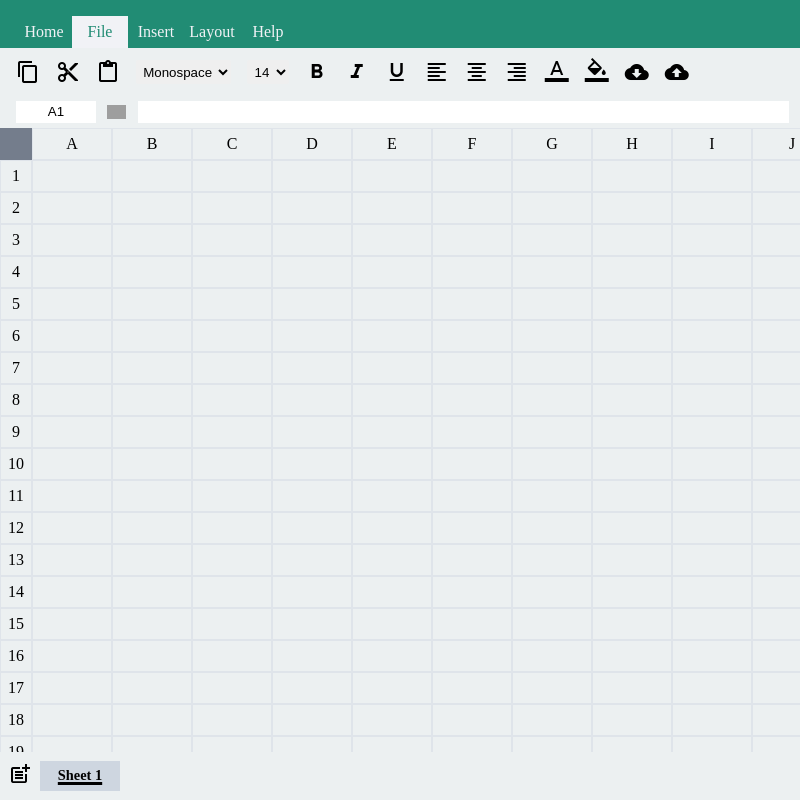
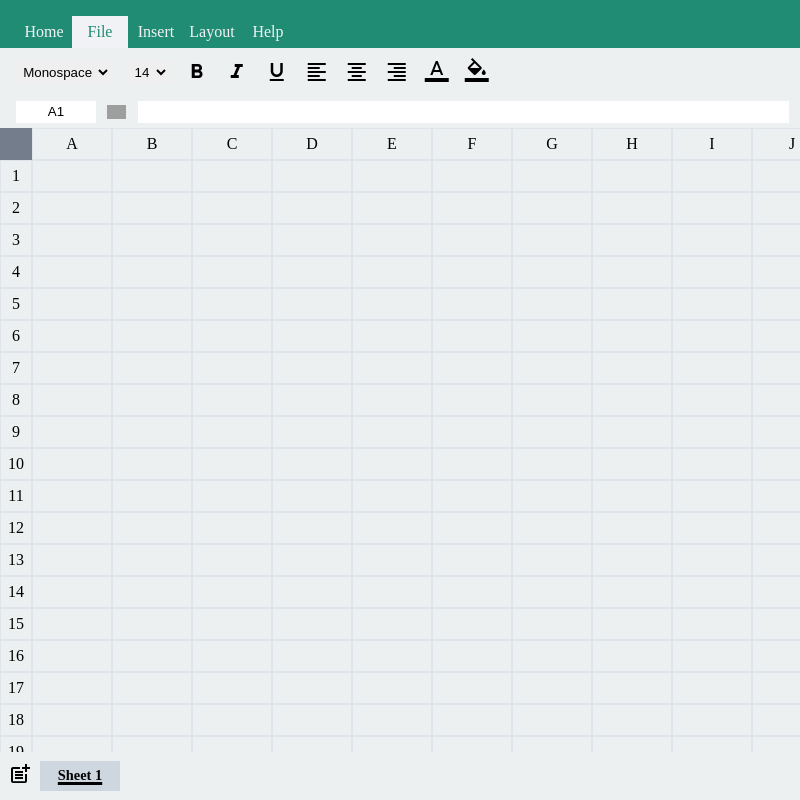
Before and after one commit to arjun1607/Excel-Clone, an Electron app: page index.html in a window 800 px wide. Drawn offline with Linux system fonts and the light colour scheme; grey boxes are pictures that could not be loaded.

Commit message:
Update index.html

```diff
--- a/index.html
+++ b/index.html
@@ -19,15 +19,6 @@
         <div class="page-action">Help</div>
     </div>
     <div class="cellprop-actions-cont">
-        <span class="material-icons copy">
-            content_copy
-        </span>
-        <span class="material-icons cut">
-            content_cut
-        </span>
-        <span class="material-icons paste">
-            content_paste
-        </span>
         <select class="font-family-prop">
             <option value="monospace">Monospace</option>
             <option value="sans-serif">Sans-Serif</option>
@@ -70,12 +61,6 @@
             </span>
             <input type="color" class="BGcolor-prop">
         </div>
-        <span class="material-icons download">
-            cloud_download
-        </span>
-        <span class="material-icons open">
-            cloud_upload
-        </span>
     </div>
     <div class="formula-actions-cont">
         <input type="text" readonly class="address-bar">
@@ -105,7 +90,6 @@
     <script src="./sheetsHandling.js"></script>
     <script src="./cell-properties.js"></script>
     <script src="./formula.js"></script>
-    <script src="./openSave.js"></script>
 </body>
 
 </html>
```
